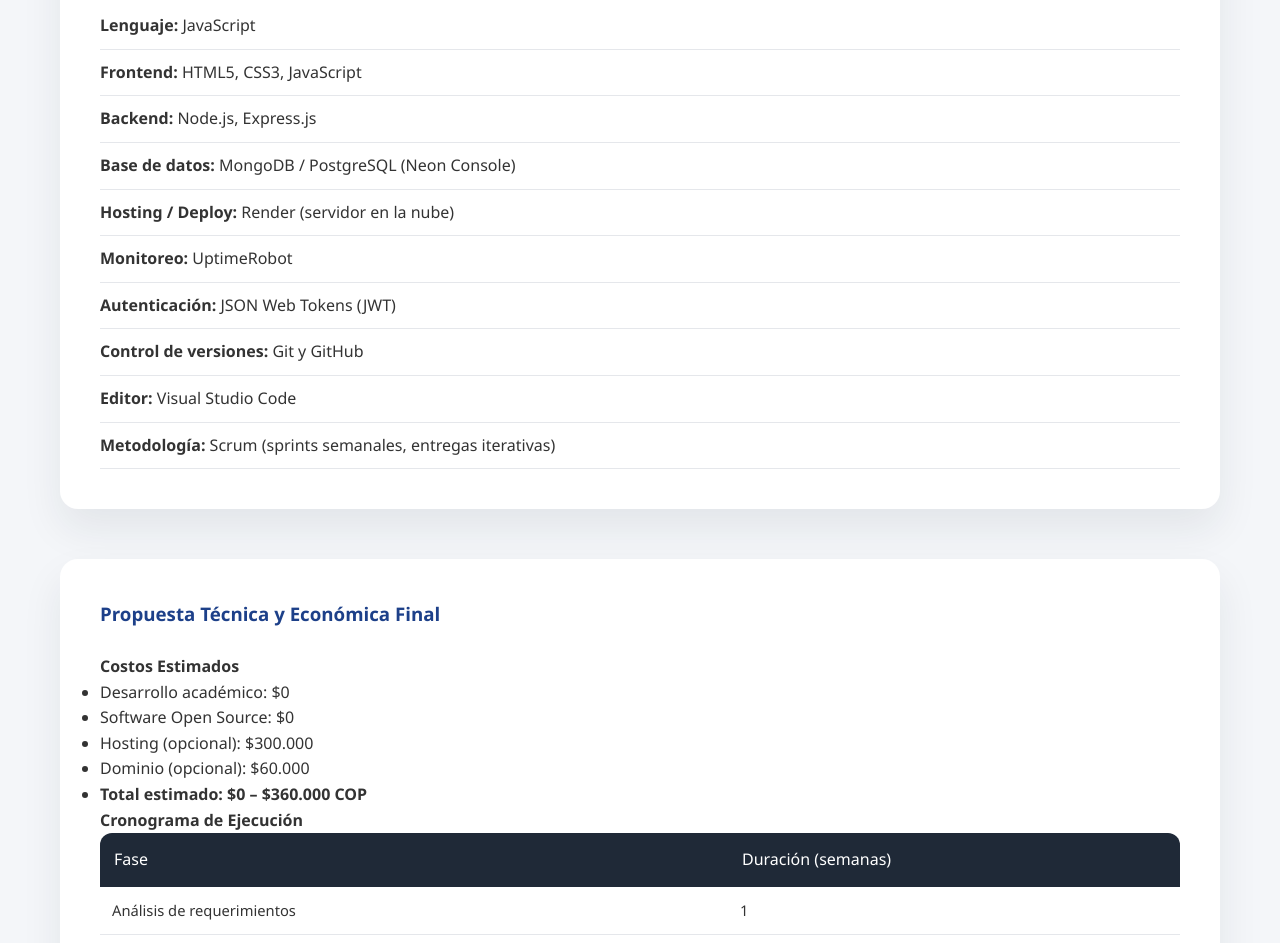
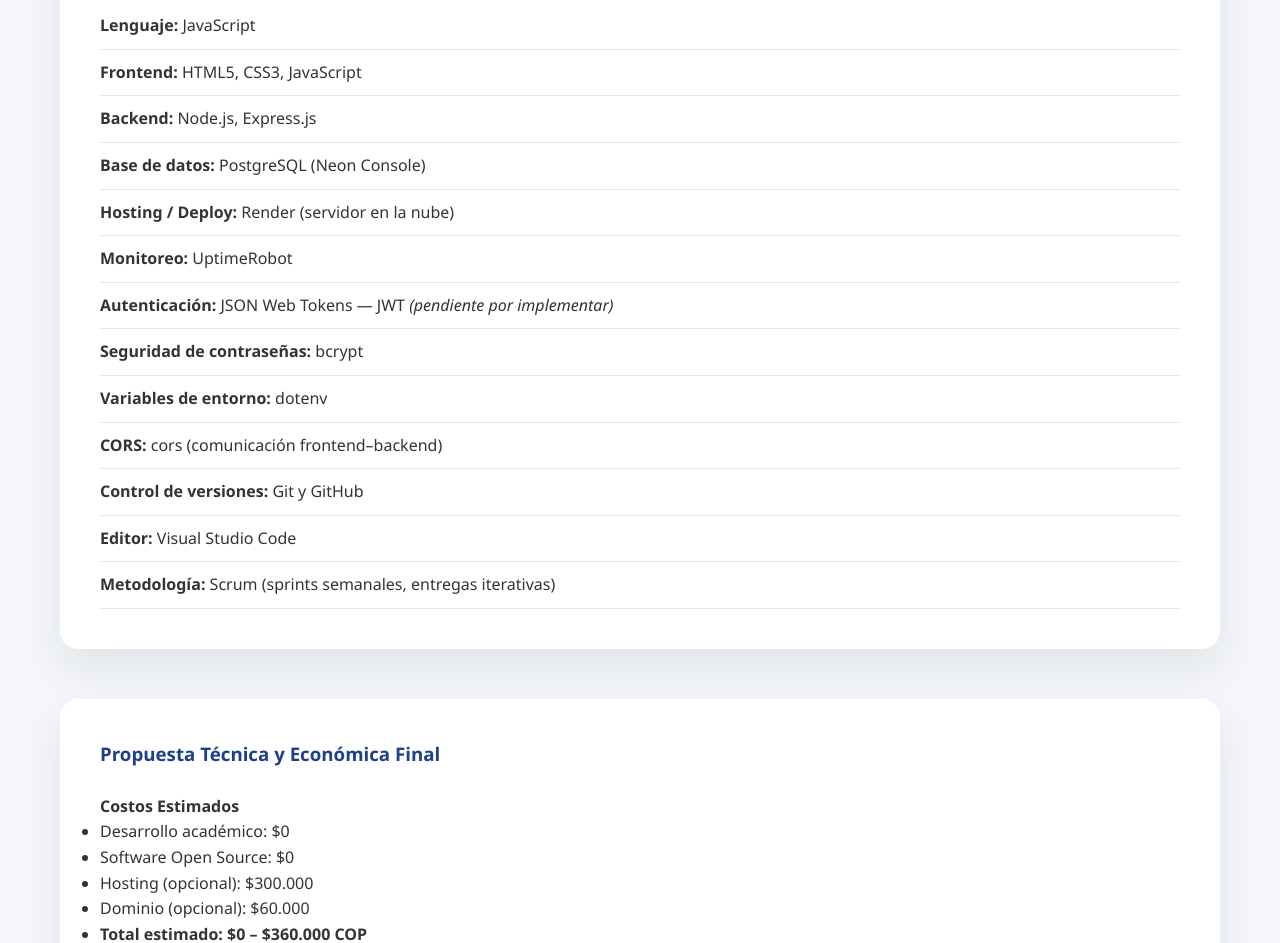
Before and after one commit to Djdraa/TaskEdu.github.io, a website: page proveedores.html in a window 1280 px wide. Shown: the part 1655-2598 px from the top of the page. Drawn offline with Linux system fonts and the light colour scheme.

Commit message:
Corregir stack: quitar MongoDB, agregar bcrypt/dotenv/cors, JWT como pendiente

```diff
--- a/proveedores.html
+++ b/proveedores.html
@@ -111,10 +111,13 @@
         <li><strong>Lenguaje:</strong> JavaScript</li>
         <li><strong>Frontend:</strong> HTML5, CSS3, JavaScript</li>
         <li><strong>Backend:</strong> Node.js, Express.js</li>
-        <li><strong>Base de datos:</strong> MongoDB / PostgreSQL (Neon Console)</li>
+        <li><strong>Base de datos:</strong> PostgreSQL (Neon Console)</li>
         <li><strong>Hosting / Deploy:</strong> Render (servidor en la nube)</li>
         <li><strong>Monitoreo:</strong> UptimeRobot</li>
-        <li><strong>Autenticación:</strong> JSON Web Tokens (JWT)</li>
+        <li><strong>Autenticación:</strong> JSON Web Tokens — JWT <em>(pendiente por implementar)</em></li>
+        <li><strong>Seguridad de contraseñas:</strong> bcrypt</li>
+        <li><strong>Variables de entorno:</strong> dotenv</li>
+        <li><strong>CORS:</strong> cors (comunicación frontend–backend)</li>
         <li><strong>Control de versiones:</strong> Git y GitHub</li>
         <li><strong>Editor:</strong> Visual Studio Code</li>
         <li><strong>Metodología:</strong> Scrum (sprints semanales, entregas iterativas)</li>
```
